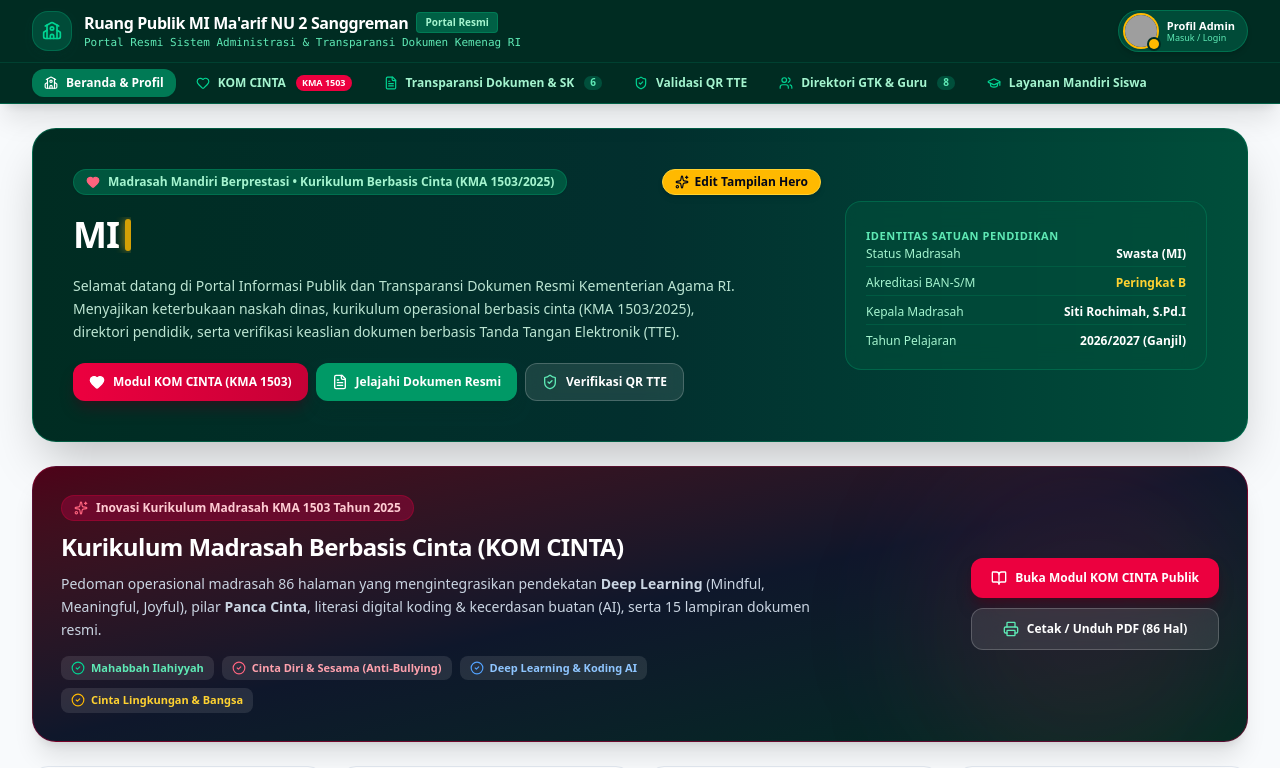
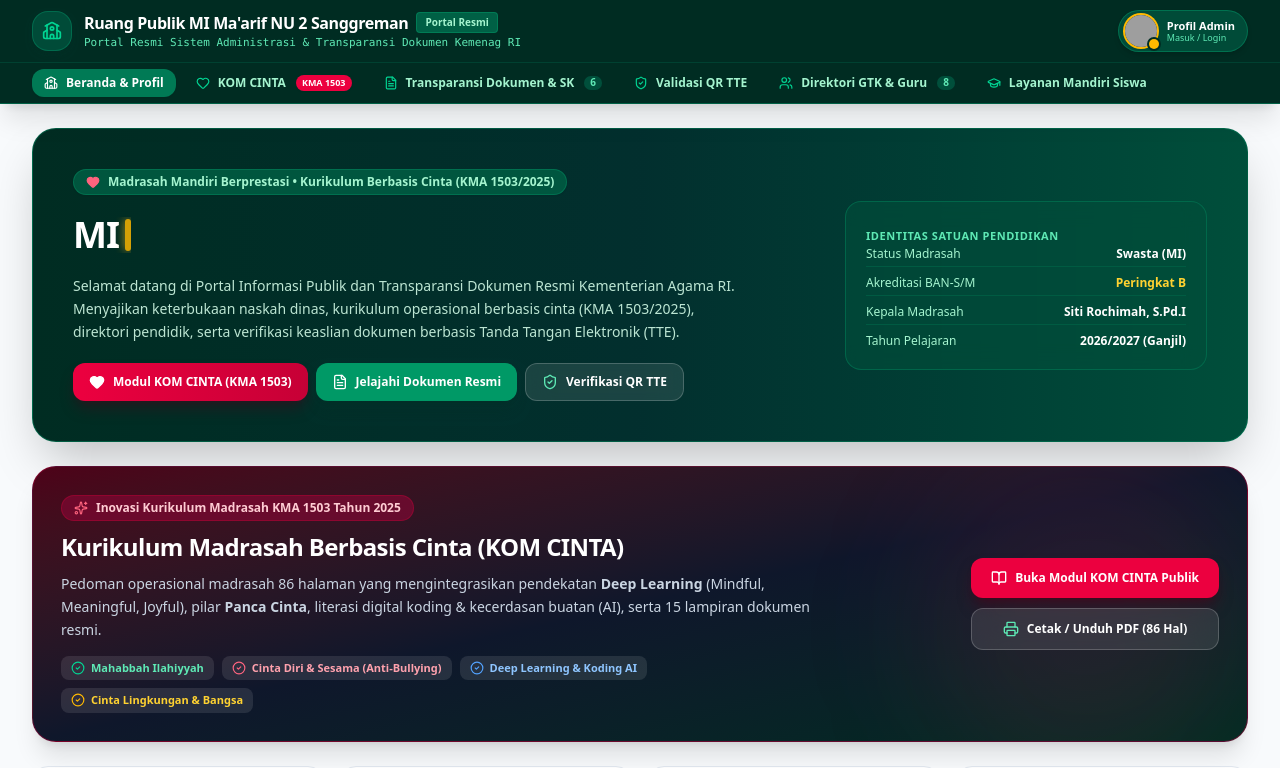
Before and after one commit to siakadmadrasah-lang/Master-Dokumen-Surat, a React (Vite) app: page / in a window 1280 px wide. Shown: the top 768 px of the page. Built offline with nearby package versions, Linux system fonts and the light colour scheme; grey boxes are pictures that could not be loaded.

Commit message:
fix: pindahkan editor hero secara eksklusif ke dashboard admin dan bersihkan dari ruang publik

```diff
--- a/src/App.tsx
+++ b/src/App.tsx
@@ -435,7 +435,6 @@ export default function App() {
             students={students}
             userSession={userSession}
             onUpdateAvatar={handleUpdateAvatar}
-            onUpdateHero={handleUpdateHero}
             onOpenDashboard={() => setAppMode('ADMIN')}
             onLogout={handleLogout}
             onOpenSettings={() => {
--- a/src/components/PublicPortalView.tsx
+++ b/src/components/PublicPortalView.tsx
@@ -49,7 +49,6 @@ import { MaarifNuLogo } from './OfficialLogos';
 import { AdminProfileModal } from './AdminProfileModal';
 import { UserSession, SUPER_ADMIN_AVATAR } from './LoginPage';
 import { TypewriterTitle } from './TypewriterTitle';
-import { HeroEditorModal } from './HeroEditorModal';
 
 interface PublicPortalViewProps {
   profile: MadrasahProfile;
@@ -63,7 +62,6 @@ interface PublicPortalViewProps {
   onOpenDashboard?: () => void;
   onLogout?: () => void;
   onOpenSettings?: () => void;
-  onUpdateHero?: (updatedHero: HeroConfig) => void;
 }
 
 export const PublicPortalView: React.FC<PublicPortalViewProps> = ({
@@ -78,14 +76,12 @@ export const PublicPortalView: React.FC<PublicPortalViewProps> = ({
   onOpenDashboard,
   onLogout,
   onOpenSettings,
-  onUpdateHero,
 }) => {
   const [activePublicTab, setActivePublicTab] = useState<'OVERVIEW' | 'KOM_CINTA' | 'DOCUMENTS' | 'VERIFY' | 'TEACHERS' | 'STUDENT_SERVICE'>('OVERVIEW');
   const [searchQuery, setSearchQuery] = useState('');
   const [selectedCategory, setSelectedCategory] = useState<string>('ALL');
   const [komCintaSectionFilter, setKomCintaSectionFilter] = useState<'ALL' | 'COVER' | 'PENGESAHAN' | 'BAB1' | 'BAB2' | 'BAB3' | 'BAB4' | 'BAB5' | 'LAMPIRAN'>('ALL');
   const [showProfileModal, setShowProfileModal] = useState(false);
-  const [showHeroModal, setShowHeroModal] = useState(false);
 
   const adminAvatarUrl =
     userSession?.avatarUrl ||
@@ -443,23 +439,11 @@ export const PublicPortalView: React.FC<PublicPortalViewProps> = ({
               >
                 <div className="relative z-10 grid grid-cols-1 lg:grid-cols-12 gap-6 items-center">
                   <div className="lg:col-span-8 space-y-3">
-                    <div className="flex flex-wrap items-center justify-between gap-2">
+                    <div>
                       <div className="inline-flex items-center space-x-2 bg-emerald-800/80 text-emerald-200 px-3 py-1 rounded-full text-xs font-semibold border border-emerald-600/40 shadow-xs">
                         <Heart className="w-3.5 h-3.5 text-rose-400 fill-rose-400" />
                         <span>{heroBadge}</span>
                       </div>
-
-                      {/* Edit Hero Button - Direct Access for Admin */}
-                      <button
-                        type="button"
-                        id="btn-edit-hero-banner"
-                        onClick={() => setShowHeroModal(true)}
-                        className="inline-flex items-center space-x-1.5 px-3 py-1 bg-amber-400 hover:bg-amber-300 active:scale-95 text-slate-950 rounded-full text-xs font-bold shadow-md border border-amber-300 transition-all cursor-pointer hover:shadow-amber-500/20"
-                        title="Edit Judul, Sambutan, & Warna Hero"
-                      >
-                        <Sparkles className="w-3.5 h-3.5 text-slate-950" />
-                        <span>Edit Tampilan Hero</span>
-                      </button>
                     </div>
 
                     <div className="h-10 sm:h-14 flex items-center overflow-hidden max-w-full">
@@ -1392,19 +1376,6 @@ export const PublicPortalView: React.FC<PublicPortalViewProps> = ({
         onLogout={onLogout}
         onOpenSettings={onOpenSettings}
       />
-
-      {/* Hero Editor Modal */}
-      {onUpdateHero && (
-        <HeroEditorModal
-          isOpen={showHeroModal}
-          onClose={() => setShowHeroModal(false)}
-          profile={profile}
-          onSaveHero={(updatedHero) => {
-            onUpdateHero(updatedHero);
-            setShowHeroModal(false);
-          }}
-        />
-      )}
     </div>
   );
 };
```
